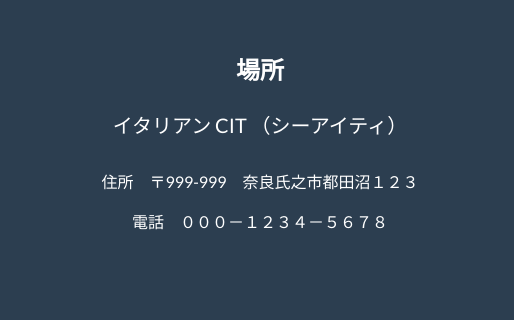
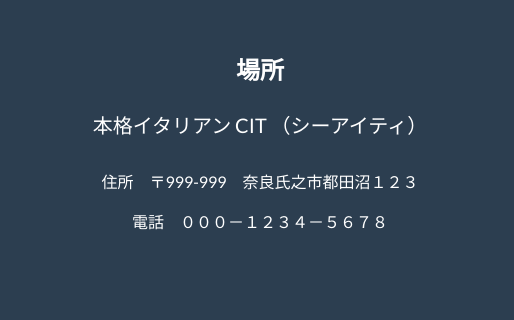
Before and after one commit to Ryosei-IT/Web_class, a plain HTML site: page startbootstrap-freelancer-gh-pages/index.html in a window 1280 px wide. Shown: the part 3986-4306 px from the top of the page, 0-514 px from the left. Drawn offline with nearby package versions, Linux system fonts and the light colour scheme.

```diff
--- a/startbootstrap-freelancer-gh-pages/index.html
+++ b/startbootstrap-freelancer-gh-pages/index.html
@@ -259,7 +259,7 @@
                     <!-- Footer Location-->
                     <div class="col-lg-4 mb-5 mb-lg-0">
                         <h4 class="text-uppercase mb-4">場所</h4>
-                      <p class="lead mb-0"> イタリアン CIT （シーアイティ）</p>
+                      <p class="lead mb-0"> 本格イタリアン CIT （シーアイティ）</p>
                         <p class="lead mb-0">&nbsp;</p>
                         <p>住所　〒999-999　奈良氏之市都田沼１２３</p>
                         <p>電話　０００－１２３４－５６７８</p>
```
